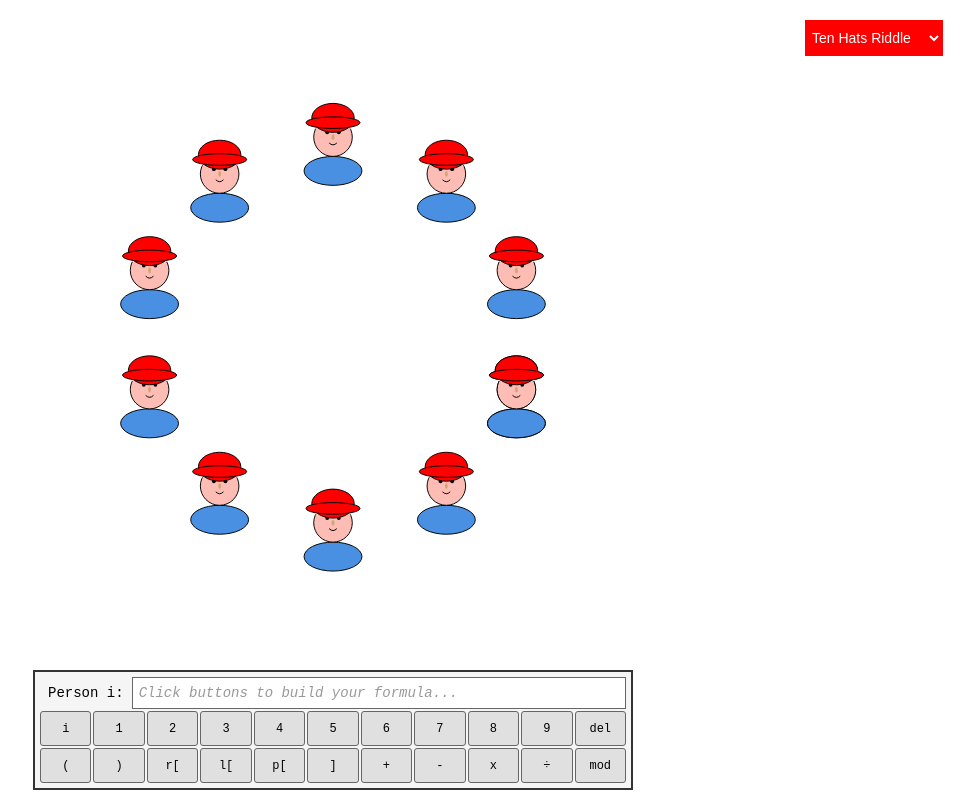
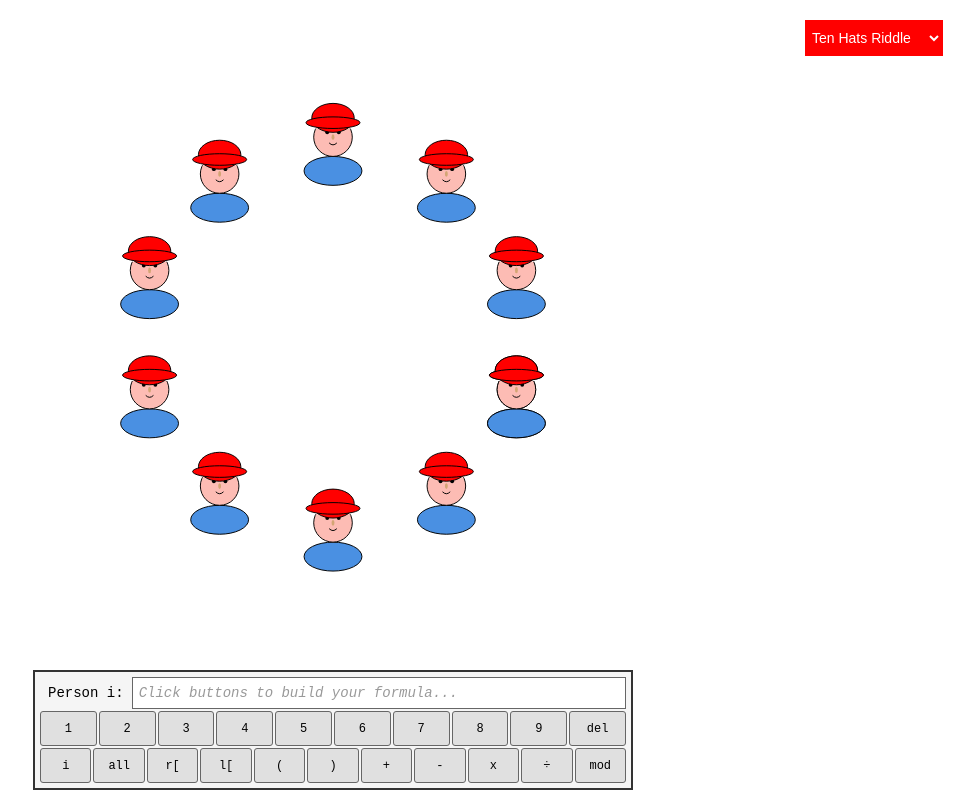
Before and after one commit to rajtiller/ten-hats-riddle, a React (Vite) app: page / in a window 1280 px wide. Shown: the whole page, without its empty margins (307-1280 px from the left). Built offline with nearby package versions, Linux system fonts and the light colour scheme.

Commit message:
configured formula bar well

```diff
--- a/src/images/FormulaBar/ButtonGrid.tsx
+++ b/src/images/FormulaBar/ButtonGrid.tsx
@@ -6,8 +6,8 @@ interface ButtonGridProps {
 
 const ButtonGrid: React.FC<ButtonGridProps> = ({ onButtonClick }) => {
   const buttons = [
-    ["i", "1", "2", "3", "4", "5", "6", "7", "8", "9", "del"],
-    ["(", ")", "r[", "l[", "p[", "]", "+", "-", "x", "÷", "mod"],
+    [ "1", "2", "3", "4", "5", "6", "7", "8", "9", "del"],
+    ["i", "all","r[", "l[", "(", ")", "+", "-", "x", "÷", "mod"],
   ];
 
   return (
--- a/src/images/FormulaBar/index.tsx
+++ b/src/images/FormulaBar/index.tsx
@@ -55,9 +55,11 @@ const FormulaBar: React.FC<FormulaBarProps> = ({
       case "]":
       case "r[":
       case "l[":
-      case "p[": // Keep p[ functionality even though button is removed
       case "i":
         insertAtCursor(value);
+        break;
+      case "all":
+        insertAtCursor("all");
         break;
       case "del":
         handleDelete();
```
